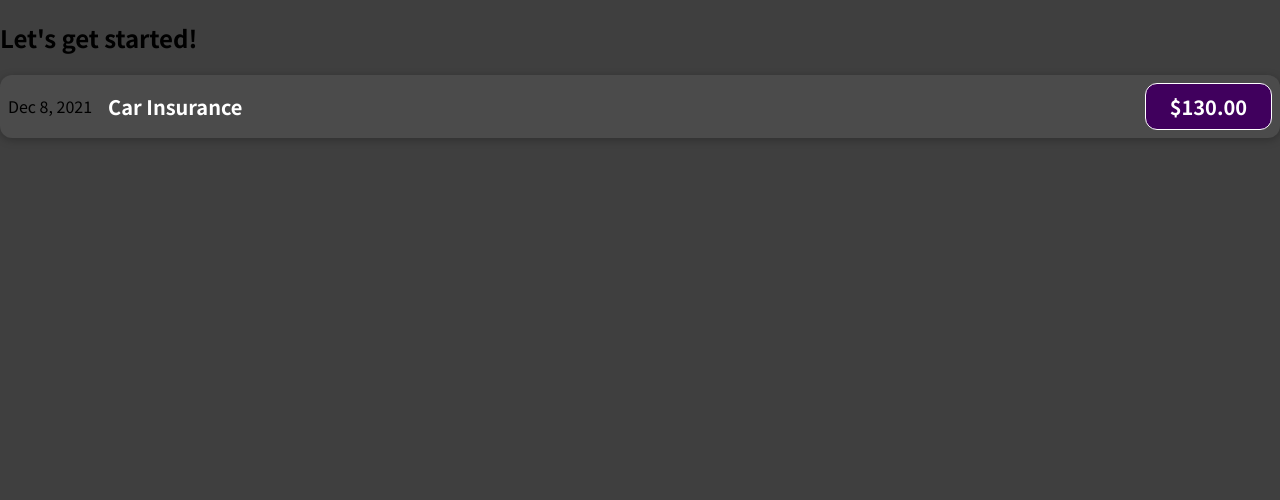
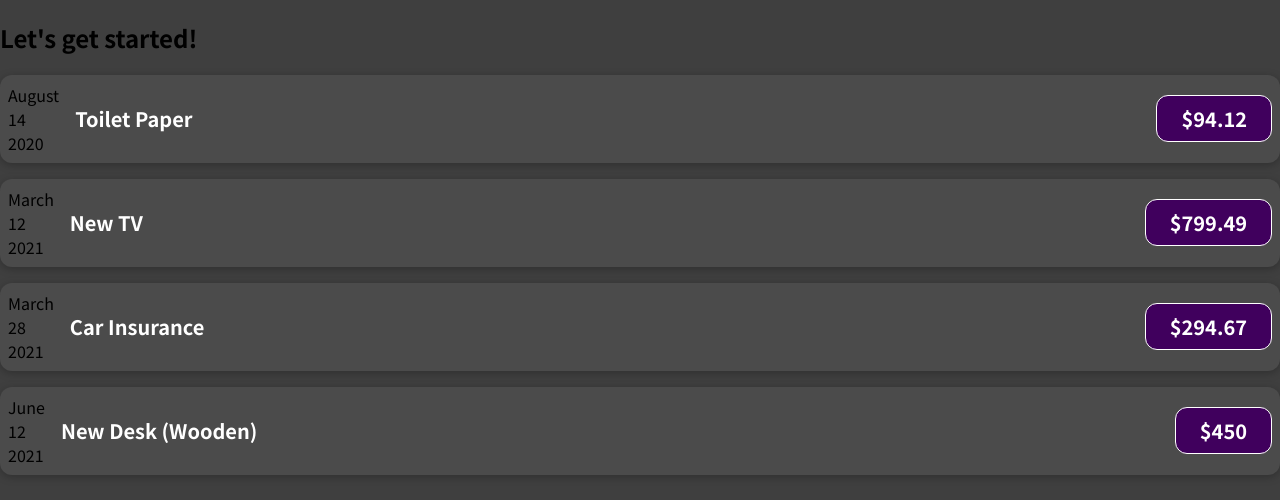
Before and after one commit to likealonso/reactProject, a JavaScript app: page / in a window 1280 px wide. Shown: the top 500 px of the page. Built offline with nearby package versions, Linux system fonts and the light colour scheme.

Commit message:
passing props

```diff
--- a/src/App.js
+++ b/src/App.js
@@ -1,9 +1,54 @@
 import ExpenseItem from "./Components/ExpenseItem";
 function App() {
+  const expenses = [
+    {
+      id: 'e1',
+      title: 'Toilet Paper',
+      amount: 94.12,
+      date: new Date(2020, 7, 14),
+    },
+    {
+      id: 'e2',
+      title: 'New TV',
+      amount: 799.49,
+      date: new Date(2021, 2, 12)
+    },
+    {
+      id: 'e3',
+      title: 'Car Insurance',
+      amount: 294.67,
+      date: new Date(2021, 2, 28),
+    },
+    {
+      id: 'e4',
+      title: 'New Desk (Wooden)',
+      amount: 450,
+      date: new Date(2021, 5, 12),
+    },
+  ];
   return (
     <div>
       <h2>Let's get started!</h2>
-      <ExpenseItem></ExpenseItem>
+      <ExpenseItem
+        title={expenses[0].title}
+        amount={expenses[0].amount}
+        date={expenses[0].date}
+      ></ExpenseItem>
+      <ExpenseItem
+        title={expenses[1].title}
+        amount={expenses[1].amount}
+        date={expenses[1].date}
+      ></ExpenseItem>
+      <ExpenseItem
+        title={expenses[2].title}
+        amount={expenses[2].amount}
+        date={expenses[2].date}>
+      </ExpenseItem>
+      <ExpenseItem
+        title={expenses[3].title}
+        amount={expenses[3].amount}
+        date={expenses[3].date}>
+      </ExpenseItem>
     </div>
   );
 }
--- a/src/Components/ExpenseItem.js
+++ b/src/Components/ExpenseItem.js
@@ -1,11 +1,19 @@
 import './ExpenseItem.css'
-function ExpenseItem() {
+function ExpenseItem(props) {
+    const month = props.date.toLocaleString('en-us', { month: "long" })
+    const day = props.date.toLocaleString('en-us', { day: "2-digit" })
+    const year = props.date.getFullYear()
     return (
         <div className="expense-item">
-            <div>Dec 8, 2021</div>
+            {/*<div>{props.date.toISOString()}</div>*/}
+            <div>
+                <div>{month}</div>
+                <div>{day}</div>
+                <div>{year}</div>
+            </div>
             <div className="expense-item__description">
-                <h2>Car Insurance</h2>
-                <div className="expense-item__price">$130.00</div>
+                <h2>{props.title}</h2>
+                <div className="expense-item__price">${props.amount}</div>
             </div>
         </div>
     );
```
Also changed, not shown: 1 other file (tests, documents, lock files or other folders).
